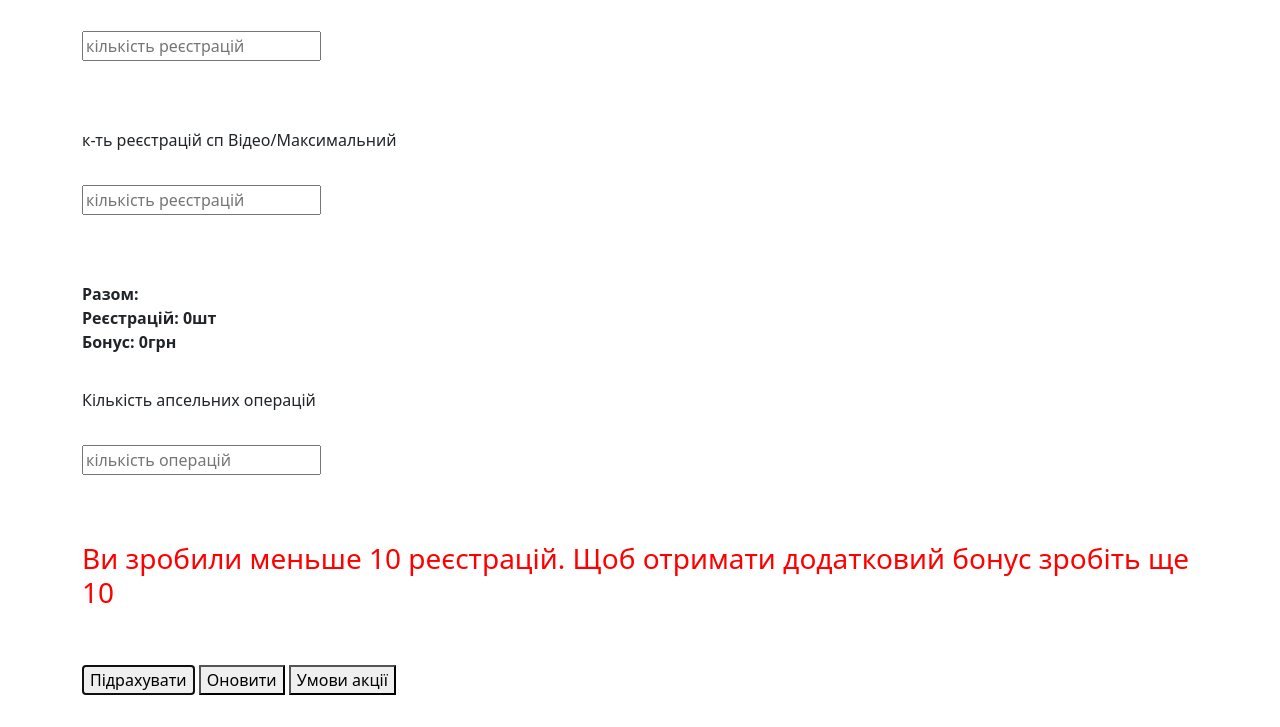
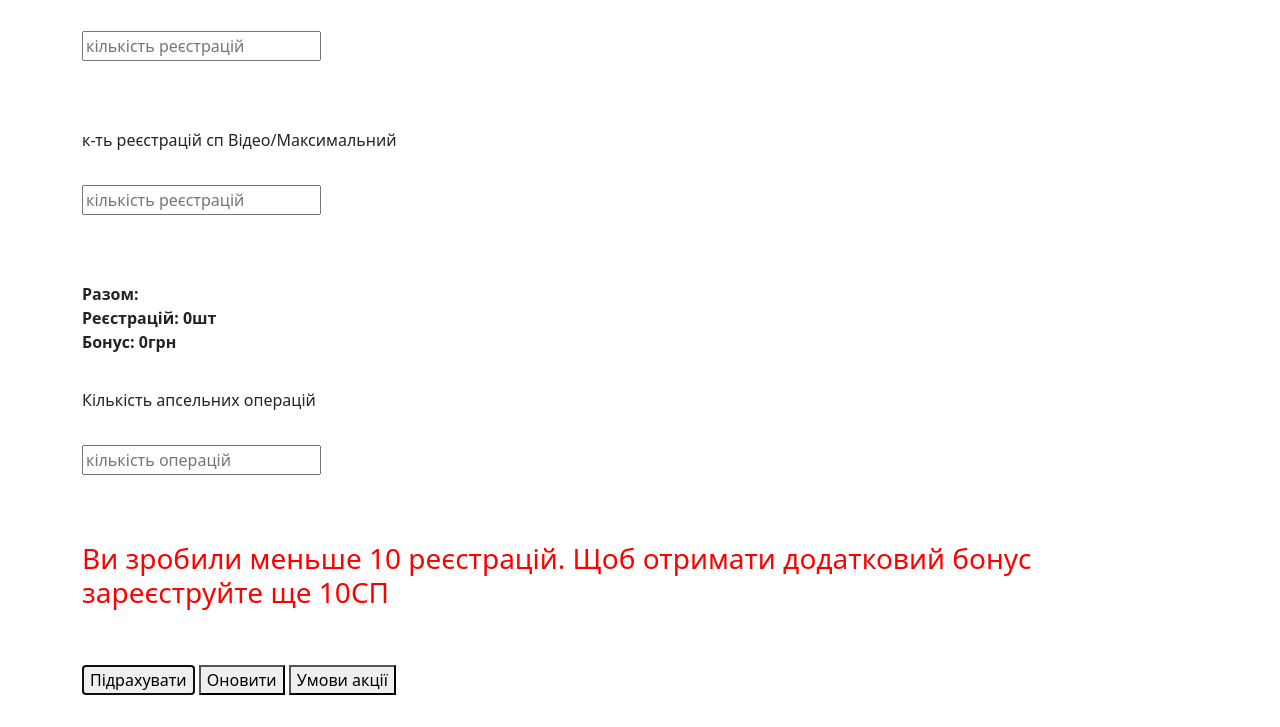
Before and after one commit to SlavaOd/restart, a plain HTML site: page index.html in a window 1280 px wide. Both pictures are taken after a click on the button "Підрахувати". Shown: the part 73-800 px from the top of the page. Drawn offline with nearby package versions, Linux system fonts and the light colour scheme.

Commit message:
first commit

```diff
--- a/main.js
+++ b/main.js
@@ -19,8 +19,7 @@ result.onclick = function() {
     if (resNum < 10) {
         plan = 10 - resNum
         itog.style.color = 'red'
-        itog.innerHTML = 'Ви зробили меньше 10 реєстрацій. Щоб отримати додатковий бонус зробіть ще ' + plan
-        // break
+        itog.innerHTML = 'Ви зробили меньше 10 реєстрацій. Щоб отримати додатковий бонус зареєструйте ще ' + plan + 'СП'
     } else if (resNum == upsell.value) {
        restart = resSum*2
        itog.innerHTML = 'Додатковий бонус : ' +  resSum + 'грн'
@@ -32,7 +31,6 @@ result.onclick = function() {
     }
 
 }
-
 alt.onclick = function() {
     location.reload()
 }
--- a/style.css
+++ b/style.css
@@ -2,7 +2,6 @@ body {
     margin: 0;
     padding: 0;
 }
-
 .container-sm {
     width: 500px;
     /* height: 200px; */
```
